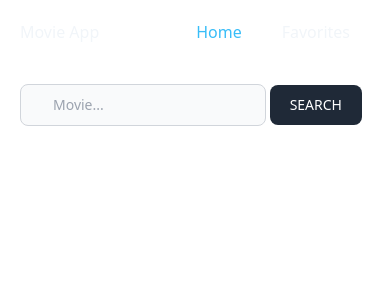
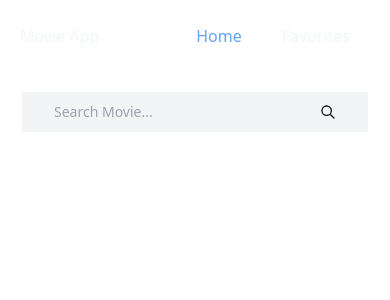
Before and after one commit to Manu-Andaluz/Movies-Search-App, a React (Vite) app: page / in a window 390 px wide. Shown: the top 300 px of the page. Built offline with nearby package versions, Linux system fonts and the light colour scheme.

Commit message:
adding new styles

```diff
--- a/src/components/Buscador/Buscador.jsx
+++ b/src/components/Buscador/Buscador.jsx
@@ -24,23 +24,27 @@ export class Buscador extends Component {
     return (
       <div className="p-5">
         <form
-          className="flex items-center"
+          className="flex items-center justify-center"
           onSubmit={(e) => this.handleSubmit(e)}
         >
           <input
             type="text"
-            placeholder="Movie..."
-            className="mr-1 bg-gray-50 border border-gray-300 text-gray-900 text-sm rounded-lg focus:ring-blue-500 focus:border-blue-500 block w-full px-8 py-2.5 dark:bg-gray-700 dark:border-gray-600 dark:placeholder-gray-400 dark:text-white dark:focus:ring-blue-500 dark:focus:border-blue-500"
+            placeholder="Search Movie..."
+            className="bg-gray-100 text-sm focus:ring-blue-500 focus:border-blue-500 block sm:w-96 2xl:w-3/5 px-8 py-2.5 dark:placeholder-gray-700 dark:text-black dark:focus:ring-blue-500 dark:focus:border-blue-500"
             id="title"
             autoComplete="off"
             value={title}
             onChange={(e) => this.handleChange(e)}
           />
-          <button
-            type="submit"
-            className=" text-white bg-gray-800 hover:bg-gray-900 focus:outline-none focus:ring-4 focus:ring-gray-300 font-medium rounded-lg text-sm px-5 py-2.5 mr-2 dark:bg-gray-800 dark:hover:bg-gray-700 dark:focus:ring-gray-700 dark:border-gray-700"
-          >
-            SEARCH
+          <button type="submit" className="bg-gray-100 text-sm px-8 py-2.5">
+            <svg
+              class="w-4 h-5 text-gray-900"
+              fill="currentColor"
+              xmlns="http://www.w3.org/2000/svg"
+              viewBox="0 0 24 24"
+            >
+              <path d="M16.32 14.9l5.39 5.4a1 1 0 0 1-1.42 1.4l-5.38-5.38a8 8 0 1 1 1.41-1.41zM10 16a6 6 0 1 0 0-12 6 6 0 0 0 0 12z"></path>
+            </svg>
           </button>
         </form>
         <ul className="grid grid-cols-1 md:grid-cols-2 lg:grid-cols-4 gap-6 items-start mt-4">
--- a/src/components/Favorites/Favorites.jsx
+++ b/src/components/Favorites/Favorites.jsx
@@ -6,12 +6,12 @@ import { Link } from "react-router-dom";
 export class ConnectedList extends Component {
   render() {
     return (
-      <div className="grid place-content-center p-5">
+      <div className="grid place-content-center p-5 text-white">
         <h2 className="text-2xl mt-4">Favorite Movies</h2>
         <ul>
           {this.props.movies &&
             this.props.movies.map((movie) => (
-              <div key={movie.id}>
+              <div key={movie.id} className="text-white">
                 <Link to={`/movie/:${movie.id}`}>{movie.title}</Link>
                 <button
                   onClick={() => this.props.removeMovieFavorite(movie.id)}
--- a/src/components/Movie/Movie.jsx
+++ b/src/components/Movie/Movie.jsx
@@ -18,7 +18,7 @@ export default function Movie() {
   const state = useSelector((state) => state.movieDetail);
 
   return (
-    <div className="flex m-auto p-5">
+    <div className="flex m-auto p-5 text-white">
       <img src={state.Poster} />
 
       <div className="grid gap-3 place-content-center mt-3 p-4">
--- a/src/components/MovieCard/MovieCard.jsx
+++ b/src/components/MovieCard/MovieCard.jsx
@@ -15,7 +15,7 @@ const MovieCard = ({ id, title, poster }) => {
         />
       </Link>
       <div className="flex container justify-around">
-        <h4 className="mr-2 w-40 text-lg">{title}</h4>
+        <h4 className="mr-2 w-40 text-lg text-white">{title}</h4>
 
         <button
           className="fav text-lg transition ease-in-out delay-50 hover:-translate-y-1 hover:scale-110"
--- a/src/components/NavBar/NavBar.jsx
+++ b/src/components/NavBar/NavBar.jsx
@@ -4,9 +4,9 @@ import { NavLink } from "react-router-dom";
 export default function NavBar() {
   return (
     <header className="navbar">
-      <nav className="flex justify-between bg-white border-gray-200 p-5 sm:px-4 dark:bg-gray-900">
+      <nav className="flex justify-between bg-white border-gray-200 px-5 py-6 sm:px-4 dark:bg-gray-900">
         <div className="flex">
-          <h4 className="text-slate-100">Movie App</h4>
+          <h4 className="text-slate-100 lg:text-lg sm:text-sm ">Movie App</h4>
         </div>
 
         <ul className="flex">
@@ -14,7 +14,9 @@ export default function NavBar() {
             <NavLink
               to="/"
               className={({ isActive }) =>
-                isActive ? "text-sky-400 px-5" : "text-slate-100 px-5"
+                isActive
+                  ? "text-blue-400 px-5 lg:text-lg sm:text-sm"
+                  : "text-slate-100 px-5 lg:text-lg sm:text-sm"
               }
               end
             >
@@ -23,7 +25,9 @@ export default function NavBar() {
             <NavLink
               to="/favs"
               className={({ isActive }) =>
-                isActive ? "text-sky-400 px-5" : "text-slate-100 px-5"
+                isActive
+                  ? "text-blue-400 px-5 lg:text-lg sm:text-sm"
+                  : "text-slate-100 px-5 lg:text-lg sm:text-sm"
               }
             >
               Favorites
```
Also changed, not shown: src/App.css (deleted, +0 -38 lines).
